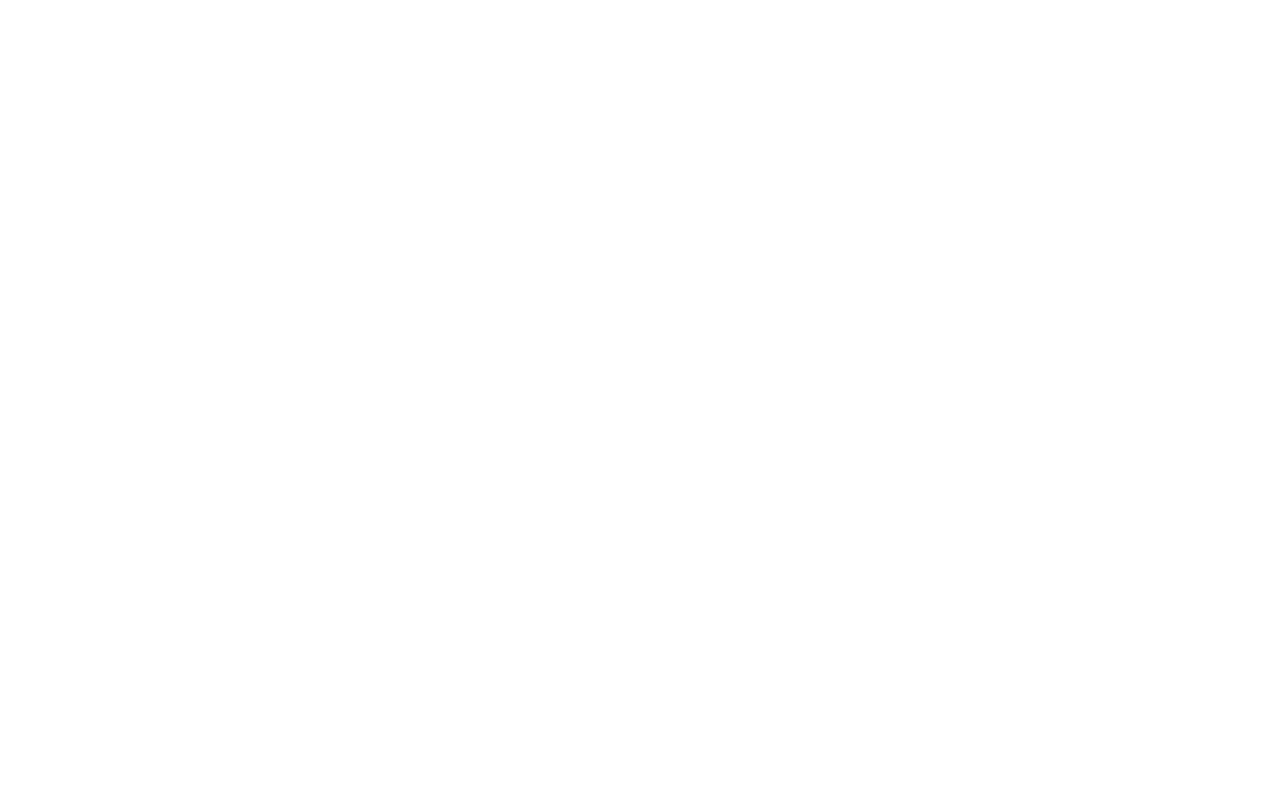
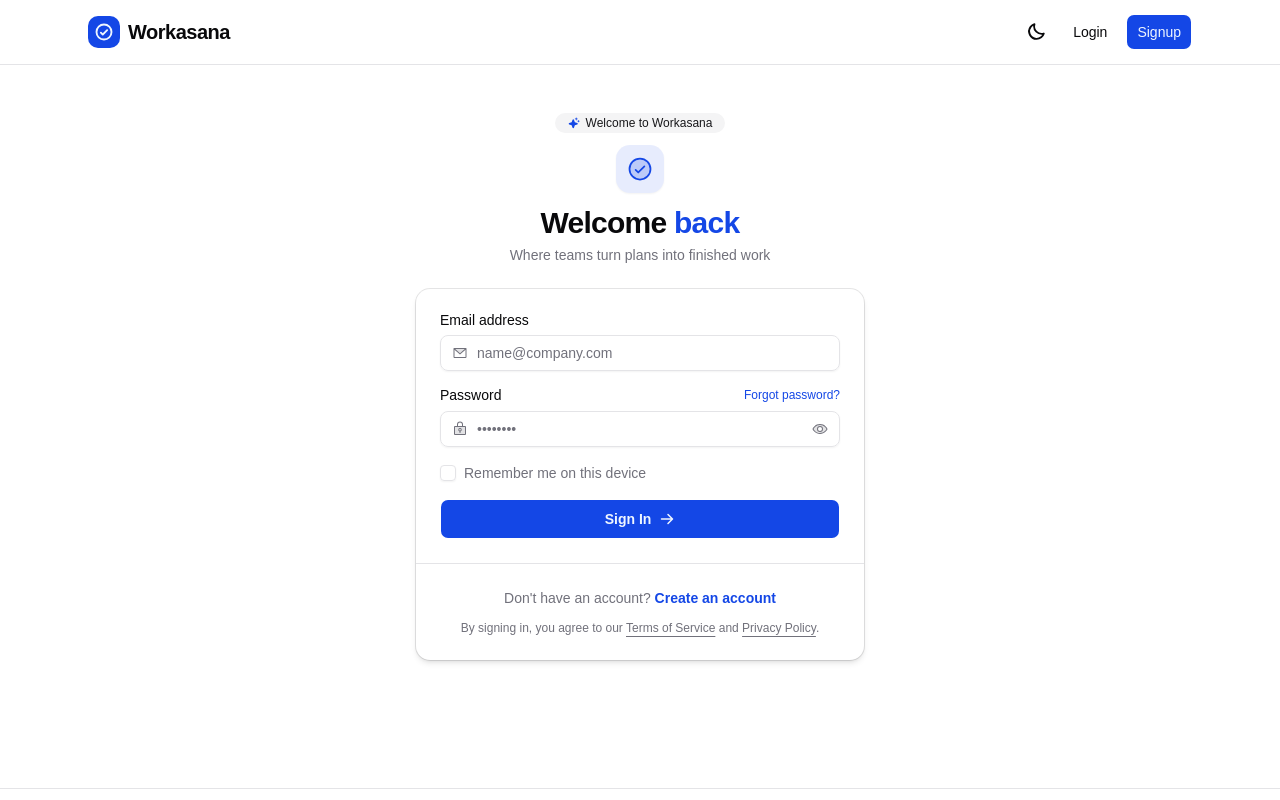
Before and after one commit to Zann-Dot/Workasana--Team-Management-App, a React (Vite) app in the folder client/: page /login in a window 1280 px wide. Before the commit this address had no page. Shown: the top 800 px of the page. Built offline with nearby package versions, Linux system fonts and the light colour scheme.

Commit message:
feat(client): add login page and link to header component

```diff
--- a/client/src/App.tsx
+++ b/client/src/App.tsx
@@ -1,13 +1,14 @@
 import { Route, Routes } from "react-router"
 import LandingPage from "./pages/Landing"
 import MainLayout from "./MainLayout"
-
+import LoginPage from "./pages/auth/Login"
 
 export function App() {
   return (
     <Routes>
-      <Route element={<MainLayout />} >
+      <Route element={<MainLayout />}>
         <Route index element={<LandingPage />} />
+        <Route path="login" element={<LoginPage />} />
       </Route>
     </Routes>
   )
--- a/client/src/components/Header.tsx
+++ b/client/src/components/Header.tsx
@@ -1,6 +1,7 @@
 import { Button } from "@/components/ui/button"
 import { CheckCircleIcon, MoonIcon, SunIcon } from "@phosphor-icons/react";
 import { useEffect, useState } from "react";
+import { Link } from "react-router";
 import { useTheme } from "./theme-provider";
 
 export default function Header() {
@@ -31,10 +32,12 @@
       <header className="sticky top-0 z-50 border-b bg-background/80 backdrop-blur">
          <div className="mx-auto flex h-16 max-w-6xl items-center justify-between px-4 sm:px-6">
             <div className="flex items-center gap-2">
+               <Link to="/" className="flex items-center gap-2 hover:opacity-90 transition-opacity">
                   <div className="flex size-8 items-center justify-center rounded-lg bg-primary text-primary-foreground">
                      <CheckCircleIcon weight="bold" className="size-5" />
                   </div>
                   <span className="text-xl font-bold tracking-tight">Workasana</span>
+               </Link>
             </div>
             <div className="flex items-center gap-2">
                <Button
@@ -52,8 +55,12 @@
                      <MoonIcon weight="bold" className="size-5" />
                   )}
                </Button>
+               <Link to="/login">
                   <Button variant="ghost">Login</Button>
-                    <Button>Sign Up</Button>
+               </Link>
+               <Link to="/signup">
+                  <Button >Signup</Button>
+               </Link>
             </div>
          </div>
       </header>
--- /dev/null
+++ b/client/src/components/ui/checkbox.tsx
@@ -0,0 +1,28 @@
+"use client"
+
+import { Checkbox as CheckboxPrimitive } from "@base-ui/react/checkbox"
+import { cn } from "cn"
+import { CheckIcon } from "@phosphor-icons/react"
+
+function Checkbox({ className, ...props }: CheckboxPrimitive.Root.Props) {
+  return (
+    <CheckboxPrimitive.Root
+      data-slot="checkbox"
+      className={cn(
+        "peer relative flex size-4 shrink-0 items-center justify-center rounded-[4px] border border-input shadow-xs transition-shadow outline-none group-has-disabled/field:opacity-50 group-has-[:focus-visible]/field-label:ring-0 group-has-[:focus-visible]/field-label:not-data-checked:border-input after:absolute after:-inset-x-3 after:-inset-y-2 focus-visible:border-ring focus-visible:ring-3 focus-visible:ring-ring/50 disabled:cursor-not-allowed disabled:opacity-50 aria-invalid:border-destructive aria-invalid:ring-3 aria-invalid:ring-destructive/20 aria-invalid:aria-checked:border-primary dark:bg-input/30 dark:aria-invalid:border-destructive/50 dark:aria-invalid:ring-destructive/40 data-checked:border-primary data-checked:bg-primary data-checked:text-primary-foreground group-has-[:focus-visible]/field-label:data-checked:border-primary dark:data-checked:bg-primary",
+        className
+      )}
+      {...props}
+    >
+      <CheckboxPrimitive.Indicator
+        data-slot="checkbox-indicator"
+        className="grid place-content-center text-current transition-none [&>svg]:size-3.5"
+      >
+        <CheckIcon
+        />
+      </CheckboxPrimitive.Indicator>
+    </CheckboxPrimitive.Root>
+  )
+}
+
+export { Checkbox }
--- /dev/null
+++ b/client/src/components/ui/input.tsx
@@ -0,0 +1,19 @@
+import * as React from "react"
+import { Input as InputPrimitive } from "@base-ui/react/input"
+import { cn } from "cn"
+
+function Input({ className, type, ...props }: React.ComponentProps<"input">) {
+  return (
+    <InputPrimitive
+      type={type}
+      data-slot="input"
+      className={cn(
+        "h-9 w-full min-w-0 rounded-md border border-input bg-transparent px-2.5 py-1 text-base shadow-xs transition-[color,box-shadow] outline-none file:inline-flex file:h-7 file:border-0 file:bg-transparent file:text-sm file:font-medium file:text-foreground placeholder:text-muted-foreground focus-visible:border-ring focus-visible:ring-3 focus-visible:ring-ring/50 disabled:pointer-events-none disabled:cursor-not-allowed disabled:opacity-50 aria-invalid:border-destructive aria-invalid:ring-3 aria-invalid:ring-destructive/20 md:text-sm dark:bg-input/30 dark:aria-invalid:border-destructive/50 dark:aria-invalid:ring-destructive/40",
+        className
+      )}
+      {...props}
+    />
+  )
+}
+
+export { Input }
--- /dev/null
+++ b/client/src/components/ui/label.tsx
@@ -0,0 +1,17 @@
+import * as React from "react"
+import { cn } from "cn"
+
+function Label({ className, ...props }: React.ComponentProps<"label">) {
+  return (
+    <label
+      data-slot="label"
+      className={cn(
+        "flex items-center gap-2 text-sm leading-none font-medium select-none group-data-[disabled=true]:pointer-events-none group-data-[disabled=true]:opacity-50 peer-disabled:cursor-not-allowed peer-disabled:opacity-50",
+        className
+      )}
+      {...props}
+    />
+  )
+}
+
+export { Label }
--- /dev/null
+++ b/client/src/pages/auth/Login.tsx
@@ -0,0 +1,150 @@
+import { useState } from "react"
+import {
+   ArrowRightIcon,
+   CheckCircleIcon,
+   EnvelopeSimpleIcon,
+   EyeIcon,
+   EyeSlashIcon,
+   LockKeyIcon,
+   SparkleIcon,
+} from "@phosphor-icons/react"
+import { Badge } from "@/components/ui/badge"
+import { Button } from "@/components/ui/button"
+import {
+   Card,
+   CardContent,
+   CardFooter,
+} from "@/components/ui/card"
+import { Checkbox } from "@/components/ui/checkbox"
+import { Input } from "@/components/ui/input"
+import { Label } from "@/components/ui/label"
+import { Link } from "react-router"
+
+export default function LoginPage() {
+   const [showPassword, setShowPassword] = useState(false)
+
+   return (
+      <main className="relative flex mb-20 items-center justify-center px-4 py-12 sm:px-6 lg:px-8">
+         <div className="absolute inset-0 -z-10 bg-linear-to-b from-muted/60 to-background" />
+         <div className="w-full max-w-md">
+            <div className="mb-6 flex flex-col items-center text-center">
+               <Badge variant="secondary" className="mb-3 gap-1.5 px-3 py-1 text-xs">
+                  <SparkleIcon weight="fill" className="size-3.5 text-primary" />
+                  <span>Welcome to Workasana</span>
+               </Badge>
+
+               <div className="mb-3 flex size-12 items-center justify-center rounded-xl bg-primary/10 text-primary shadow-xs">
+                  <CheckCircleIcon weight="duotone" className="size-7" />
+               </div>
+
+               <h1 className="text-2xl font-bold tracking-tight sm:text-3xl">
+                  Welcome <span className="text-primary">back</span>
+               </h1>
+               <p className="mt-1 text-sm text-muted-foreground">
+                  Where teams turn plans into finished work
+               </p>
+            </div>
+
+            <Card className="border-border/80 shadow-md">
+
+               <CardContent className="space-y-4">
+                  <div className="space-y-4">
+
+                     <div className="space-y-2">
+                        <Label htmlFor="email">Email address</Label>
+                        <div className="relative">
+                           <EnvelopeSimpleIcon
+                              weight="duotone"
+                              className="pointer-events-none absolute left-3 top-1/2 size-4 -translate-y-1/2 text-muted-foreground"
+                           />
+                           <Input
+                              id="email"
+                              type="email"
+                              placeholder="name@company.com"
+                              className="pl-9"
+                              readOnly
+                           />
+                        </div>
+                     </div>
+
+                     <div className="space-y-2">
+                        <div className="flex items-center justify-between">
+                           <Label htmlFor="password">Password</Label>
+                           <a
+                              href="#forgot-password"
+                              className="text-xs font-medium text-primary hover:underline"
+                           >
+                              Forgot password?
+                           </a>
+                        </div>
+                        <div className="relative">
+                           <LockKeyIcon
+                              weight="duotone"
+                              className="pointer-events-none absolute left-3 top-1/2 size-4 -translate-y-1/2 text-muted-foreground"
+                           />
+                           <Input
+                              id="password"
+                              type={showPassword ? "text" : "password"}
+                              placeholder="••••••••"
+                              className="pl-9 pr-9"
+                              readOnly
+                           />
+                           <button
+                              type="button"
+                              onClick={() => setShowPassword(!showPassword)}
+                              className="absolute right-3 top-1/2 -translate-y-1/2 text-muted-foreground transition-colors hover:text-foreground focus:outline-none"
+                              aria-label={showPassword ? "Hide password" : "Show password"}
+                           >
+                              {showPassword ? (
+                                 <EyeSlashIcon weight="duotone" className="size-4" />
+                              ) : (
+                                 <EyeIcon weight="duotone" className="size-4" />
+                              )}
+                           </button>
+                        </div>
+                     </div>
+
+                     <div className="flex items-center gap-2">
+                        <Checkbox id="remember-me" />
+                        <Label
+                           htmlFor="remember-me"
+                           className="text-sm font-normal text-muted-foreground cursor-pointer"
+                        >
+                           Remember me on this device
+                        </Label>
+                     </div>
+
+                     <Button size="lg" type="button" className="w-full gap-2 font-semibold">
+                        <span>Sign In</span>
+                        <ArrowRightIcon weight="bold" className="size-4" />
+                     </Button>
+                  </div>
+               </CardContent>
+
+               <CardFooter className="flex flex-col gap-3 border-t pt-6 text-center">
+                  <p className="text-sm text-muted-foreground">
+                     Don&apos;t have an account?{" "}
+                     <Link
+                        to="/signup"
+                        className="font-semibold text-primary transition-colors hover:underline"
+                     >
+                        Create an account
+                     </Link>
+                  </p>
+                  <p className="text-xs text-muted-foreground">
+                     By signing in, you agree to our{" "}
+                     <a href="#terms" className="underline underline-offset-4 hover:text-primary">
+                        Terms of Service
+                     </a>{" "}
+                     and{" "}
+                     <a href="#privacy" className="underline underline-offset-4 hover:text-primary">
+                        Privacy Policy
+                     </a>
+                     .
+                  </p>
+               </CardFooter>
+            </Card>
+         </div>
+      </main>
+   )
+}
```
Lines whose indentation alone changed are shown as unchanged.
